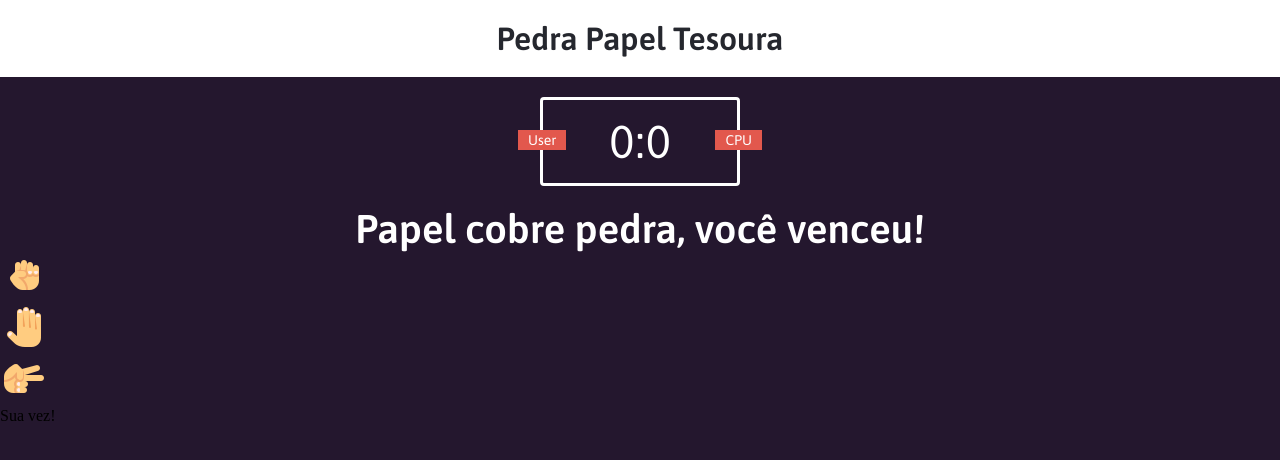
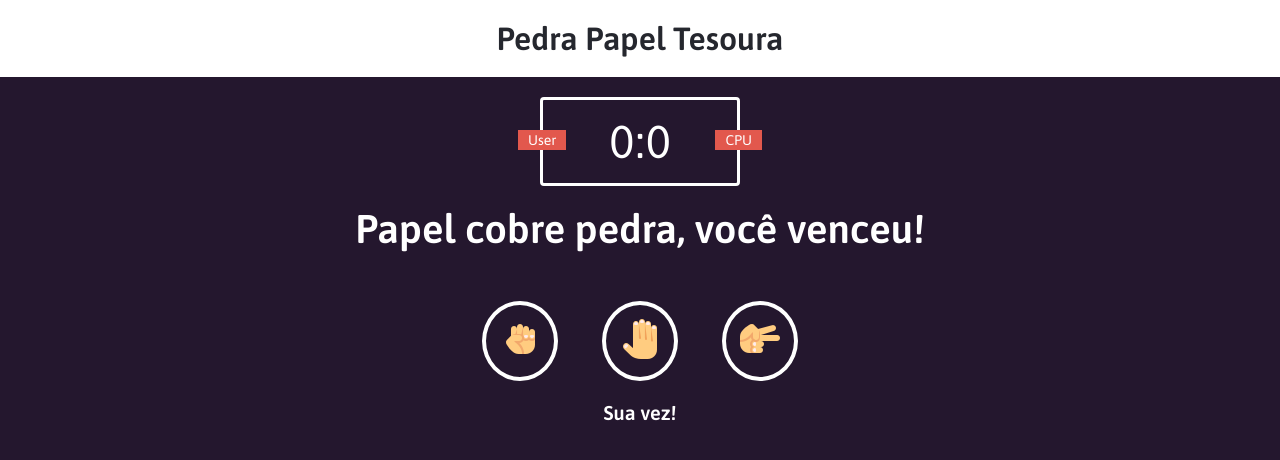
Before and after one commit to andersonclementte/jokempo, a plain HTML site: page index.html in a window 1280 px wide. Drawn offline with Linux system fonts and the light colour scheme.

Commit message:
Finalizando CSS

```diff
--- a/index.html
+++ b/index.html
@@ -29,6 +29,6 @@
                 <img src="./img/icons8-hand-scissors-48.png" alt="">
             </div>
         </div>
-        <p>Sua vez!</p>
+        <p id="action-message">Sua vez!</p>
     </body>
 </html>
--- a/style.css
+++ b/style.css
@@ -64,3 +64,32 @@ header > h1 {
     font-weight: bold;
     font-family: Asap, sans-serif;
 }
+
+
+.choices {
+    margin-top: 50px;
+    text-align: center;
+}
+
+.choice {
+    border: 4px solid white;
+    border-radius: 50%;
+    margin: 0 20px;
+    padding: 10px;
+    display: inline-block;
+    transition: all 0.3s ease;
+}
+
+.choice:hover {
+    cursor: pointer;
+    background: #24272E;
+}
+
+#action-message {
+    text-align: center;
+    color: white;
+    font-family: Asap, sans-serif;
+    font-weight: bold;
+    font-size: 20px;
+    margin-top: 20px;
+}
```
